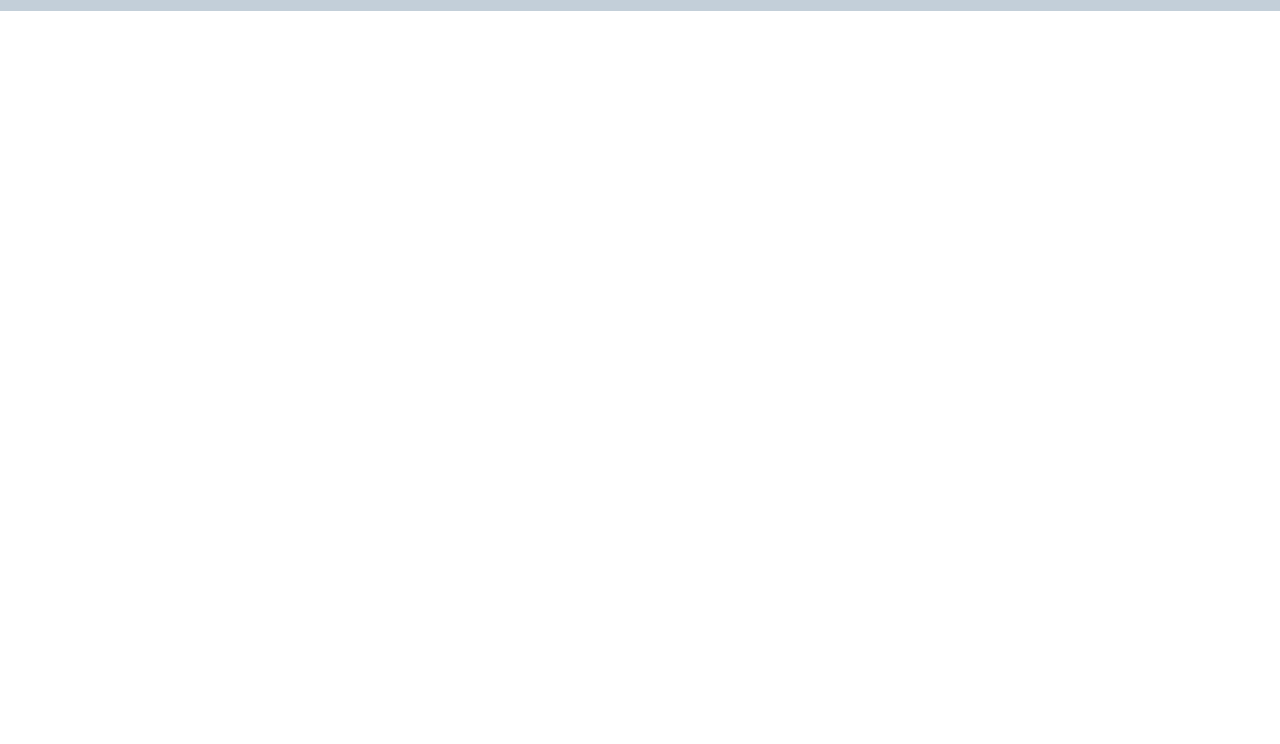
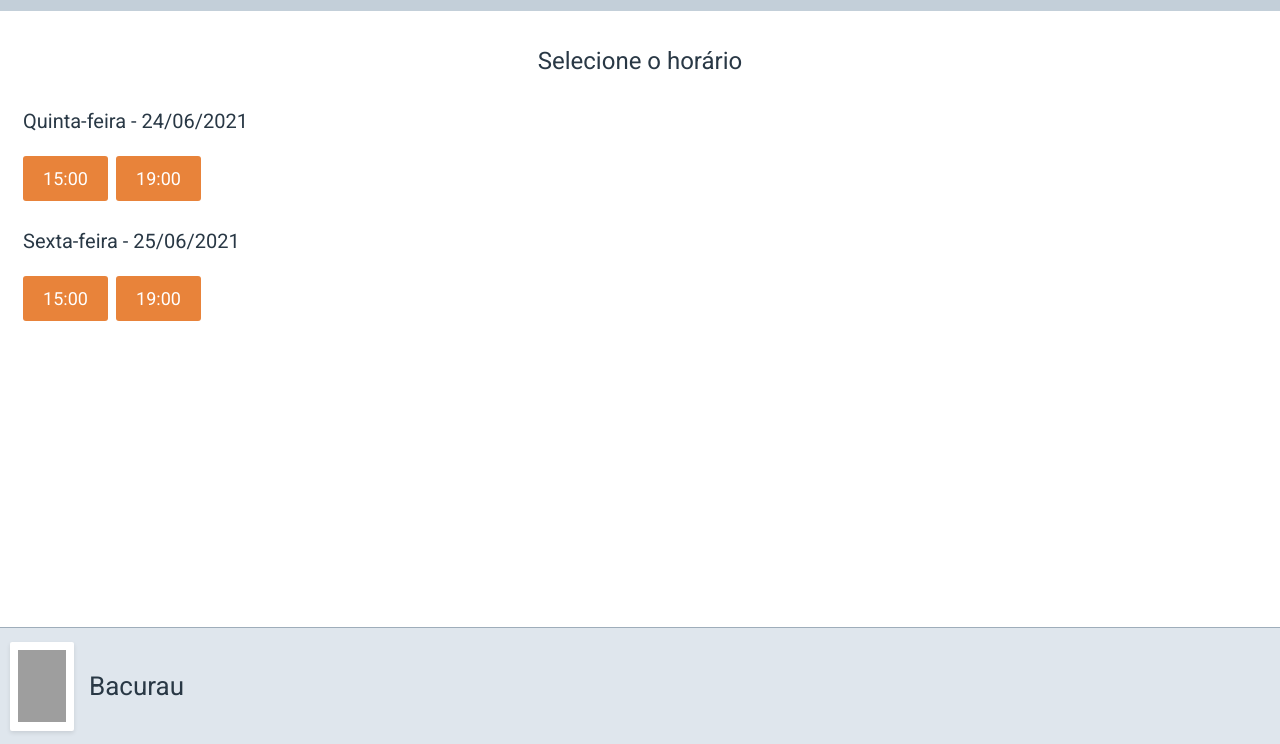
Before and after one commit to FilipeGarroteDev/CineFlex, a React app: page /sessoes in a window 1280 px wide. Before the commit this address had no page. Shown: the part 56-800 px from the top of the page. Built offline with nearby package versions, Linux system fonts and the light colour scheme; grey boxes are pictures that could not be loaded.

Commit message:
v3.0 - Add Layout da página de sessões (MovieSessions)

```diff
--- a/src/Components/App/App.js
+++ b/src/Components/App/App.js
@@ -2,6 +2,7 @@ import { BrowserRouter, Routes, Route } from "react-router-dom"
 import "../../assets/css/reset.css"
 import "./style.css"
 import MovieListing from "../MovieListing/MovieListing"
+import MovieSessions from "../MovieSessions/MovieSessions"
 
 export default function App(){
   return (
@@ -12,6 +13,7 @@ export default function App(){
       <BrowserRouter>
         <Routes>
           <Route path="/" element={<MovieListing />} />
+          <Route path="/sessoes" element={<MovieSessions />} />
         </Routes>
       </BrowserRouter>
     </>
--- a/src/Components/App/style.css
+++ b/src/Components/App/style.css
@@ -6,6 +6,10 @@ body, *{
 
 *{
   box-sizing: border-box;
+}
+
+body{
+  color: #293845
 }
 
 header {
--- a/src/Components/MovieListing/MovieListing.js
+++ b/src/Components/MovieListing/MovieListing.js
@@ -1,4 +1,6 @@
 import "./style.css"
+import MovieSessions from "../MovieSessions/MovieSessions"
+import {Link} from "react-router-dom"
 
 export default function MovieListing(){
   return (<>
@@ -6,9 +8,11 @@ export default function MovieListing(){
       <h2>Selecione o filme</h2>
     </div>
     <div className="movieContainer">
-      <div className="movie">
-        <img src="https://miro.medium.com/max/1400/1*AIMRcE2kVKCFlx8vVSrU9w.jpeg" alt="bacurau"/>
-      </div>
+      <Link to="/sessoes">
+        <div className="movie">
+          <img src="https://miro.medium.com/max/1400/1*AIMRcE2kVKCFlx8vVSrU9w.jpeg" alt="bacurau"/>
+        </div>
+      </Link>
       <div className="movie">
         <img src="https://img.elo7.com.br/product/original/269D300/big-poster-nos-filme-lo01-tamanho-90x60-cm-presente-geek.jpg" alt="nós"/>
       </div>
--- /dev/null
+++ b/src/Components/MovieSessions/MovieSessions.js
@@ -0,0 +1,31 @@
+import "./style.css"
+
+export default function MovieSessions(){
+  return (<>
+    <div className="subtitle">
+      <h2>Selecione o horário</h2>
+    </div>
+    <div className="sessions">
+      <div className="session">
+        <h3>Quinta-feira - 24/06/2021</h3>
+        <div className="schedule">
+          <div className="timeSession">15:00</div>
+          <div className="timeSession">19:00</div>
+        </div>
+      </div>
+      <div className="session">
+        <h3>Sexta-feira - 25/06/2021</h3>
+        <div className="schedule">
+          <div className="timeSession">15:00</div>
+          <div className="timeSession">19:00</div>
+        </div>
+      </div>
+    </div>
+    <footer>
+      <div className="movieIcon">
+        <img src="https://miro.medium.com/max/1400/1*AIMRcE2kVKCFlx8vVSrU9w.jpeg" alt="bacurau"/>
+      </div>
+      <h4>Bacurau</h4>
+    </footer>
+  </>)
+}
--- /dev/null
+++ b/src/Components/MovieSessions/style.css
@@ -0,0 +1,75 @@
+.subtitle {
+  width: 100%;
+  height: 100px;
+  display: flex;
+  justify-content: center;
+  align-items: center;
+  font-size: 24px;
+}
+
+.sessions{
+  width: 100%;
+  height: 100%;
+  padding: 0 23px;
+  display: flex;
+  flex-direction: column;
+}
+
+.session{
+  width: 100%;
+  height: 90px;
+  display: flex;
+  flex-direction: column;
+  justify-content: space-between;
+  align-items: flex-start;
+  font-size: 20px;
+  margin-bottom: 30px;
+}
+
+.schedule{
+  display: flex;
+}
+
+.timeSession{
+  width: 85px;
+  height: 45px;
+  background-color: #E8833A;
+  border-radius: 3px;
+  font-size: 18px;
+  color: #FFFFFF;
+  margin-right: 8px;
+  display: flex;
+  justify-content: center;
+  align-items: center;
+}
+
+footer{
+  width: 100%;
+  height: 117px;
+  background-color: #DFE6ED;
+  display: flex;
+  align-items: center;
+  padding: 0 10px;
+  position: fixed;
+  bottom: 0;
+  left: 0;
+  font-size: 26px;
+  border-top: 1px solid #9EADBA;
+}
+
+footer > .movieIcon{
+  width: 64px;
+  height: 89px;
+  background-color: #FFFFFF;
+  border-radius: 2px;
+  box-shadow: 0 2px 4px rgba(0, 0, 0, 0.1);
+  display: flex;
+  justify-content: center;
+  align-items: center;
+  margin-right: 15px;
+}
+
+.movieIcon > img{
+  width: 48px;
+  height: 72px;
+}
```
